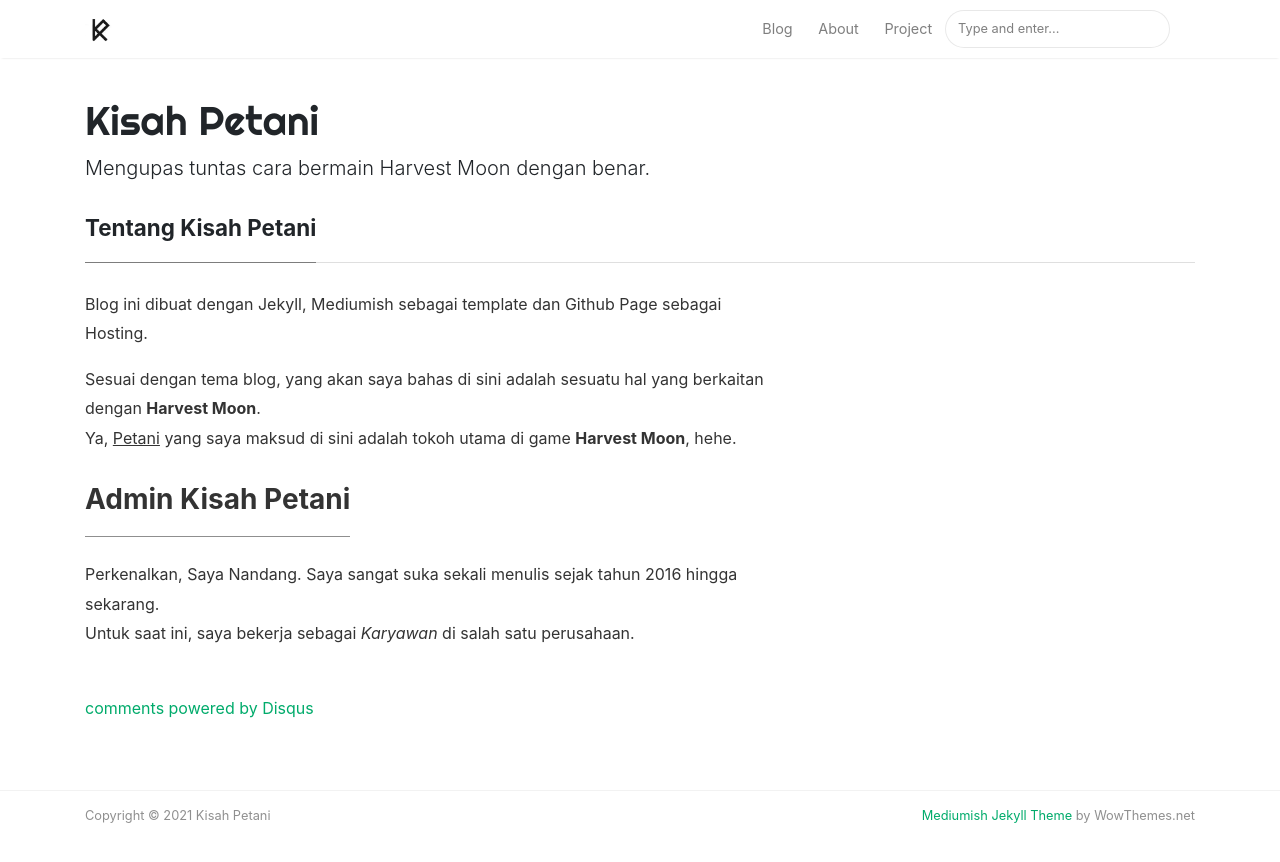
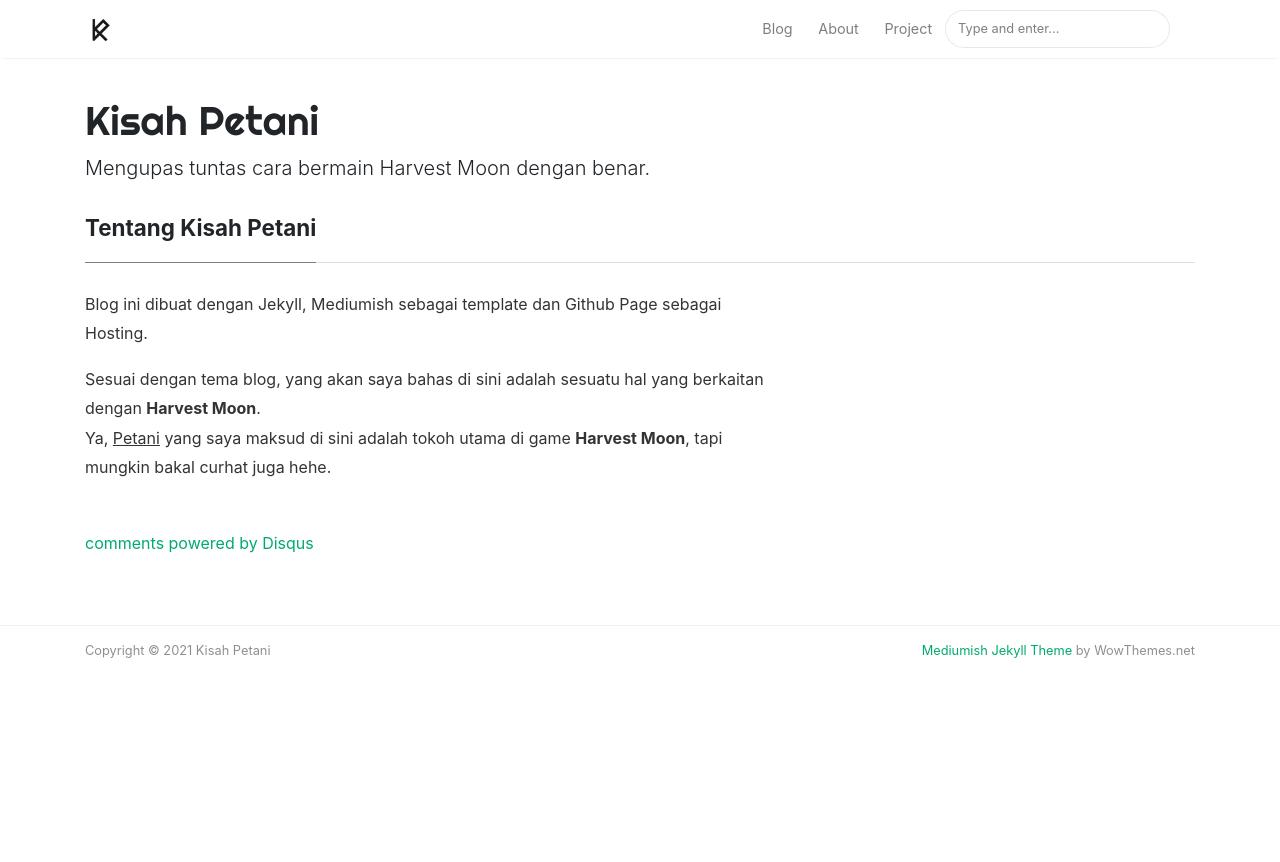
Before and after one commit to kisahpetani/kisahpetani.github.io, a Jekyll site: the page built from _pages/about.md, in a window 1280 px wide. Shown: the top 862 px of the page. Built offline with Jekyll 4.4.1, drawn with Linux system fonts in a browser that asks for light colours; nearby versions of some CDN libraries; comment, search, counter and statistics services are not loaded.

Commit message:
Update about.md

```diff
--- a/_pages/about.md
+++ b/_pages/about.md
@@ -11,14 +11,6 @@ comments: true
 
 Sesuai dengan tema blog, yang akan saya bahas di sini adalah sesuatu hal yang berkaitan dengan <b>Harvest Moon</b>.
 <br/>
-Ya, <u>Petani</u> yang saya maksud di sini adalah tokoh utama di game <b>Harvest Moon</b>, hehe.
-<br/>
-<br/>
-<div class="section-title">
-<h3><span>Admin Kisah Petani</span></h3>
-</div>
-Perkenalkan, Saya Nandang. Saya sangat suka sekali menulis sejak tahun 2016 hingga sekarang.
-<br/>
-Untuk saat ini, saya bekerja sebagai <i>Karyawan</i> di salah satu perusahaan.
+Ya, <u>Petani</u> yang saya maksud di sini adalah tokoh utama di game <b>Harvest Moon</b>, tapi mungkin bakal curhat juga hehe.
 </div>
 </div>
```
